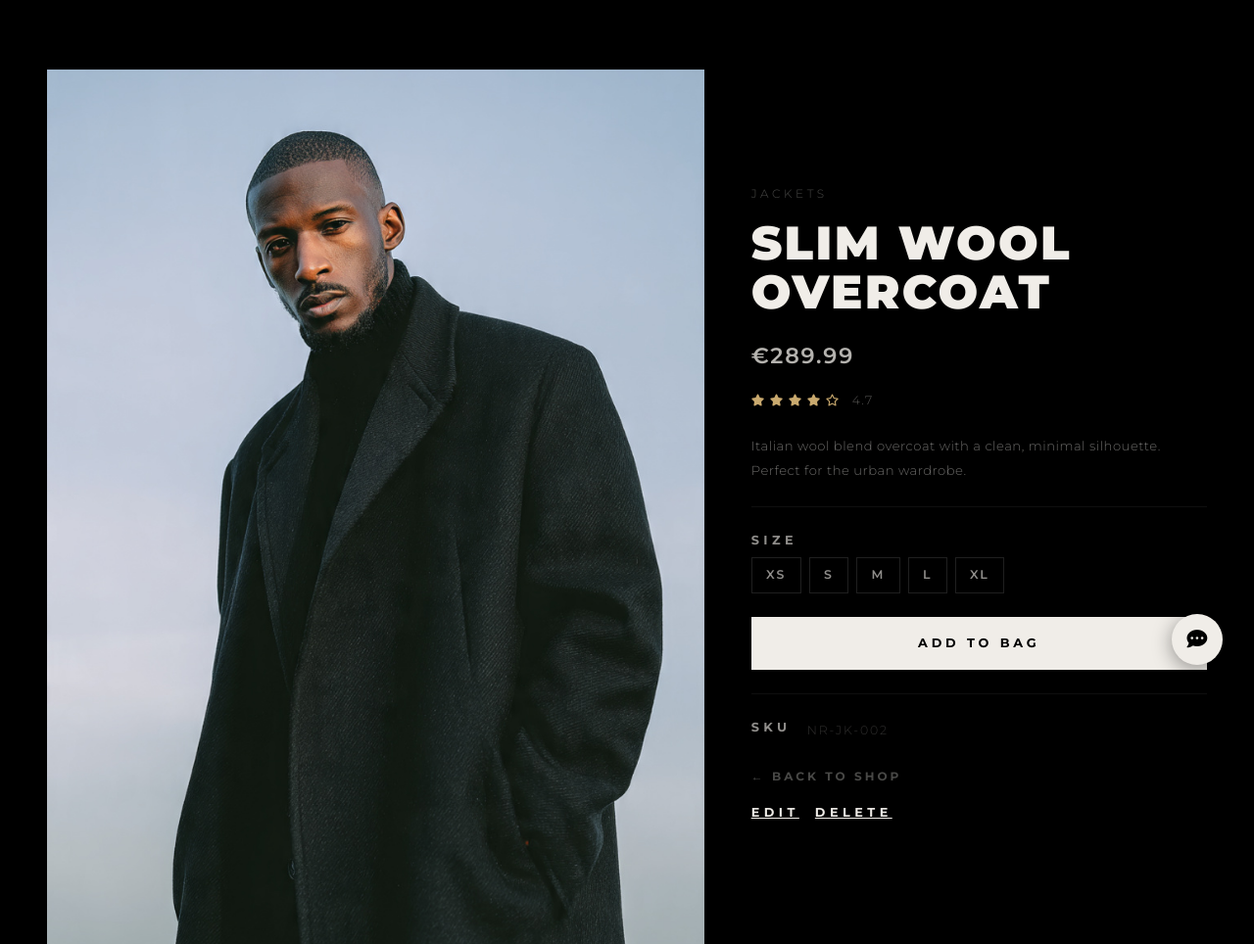
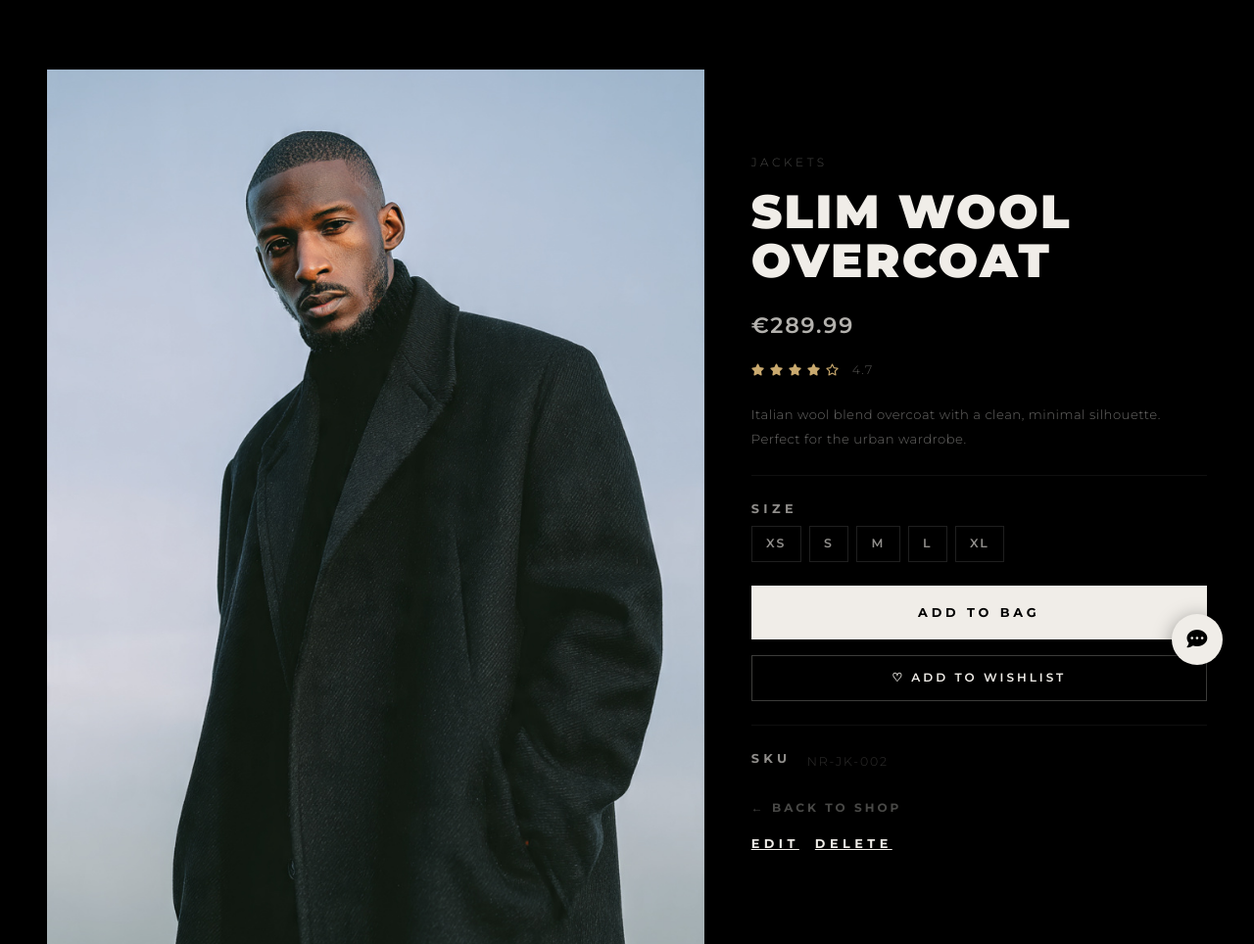
Before and after one commit to oliveiracle/noir-store, a Django app: page /products/2/ in a window 1280 px wide. Shown: the part 89-1053 px from the top of the page at 98% size. Run offline with Django 5.2, Linux system fonts and the light colour scheme; the visitor is signed in with stand-in values (Sample User, id 1); data comes from the database, SQL or seed files in the repository; data that the repository does not hold is empty.

Commit message:
Add wishlist feature with add/remove and profile display (US22)

```diff
--- a/profiles/models.py
+++ b/profiles/models.py
@@ -2,6 +2,7 @@ from django.db import models
 from django.contrib.auth.models import User
 from django.db.models.signals import post_save
 from django.dispatch import receiver
+from products.models import Product
 
 
 class UserProfile(models.Model):
@@ -24,3 +25,14 @@ class UserProfile(models.Model):
 def create_or_update_profile(sender, instance, created, **kwargs):
     profile, _ = UserProfile.objects.get_or_create(user=instance)
     profile.save()
+
+
+class Wishlist(models.Model):
+    """Stores products saved to a user's wishlist."""
+    user = models.OneToOneField(
+        User, on_delete=models.CASCADE, related_name='wishlist'
+    )
+    products = models.ManyToManyField(Product, blank=True)
+
+    def __str__(self):
+        return f'{self.user.username}\'s wishlist'
--- a/profiles/urls.py
+++ b/profiles/urls.py
@@ -3,4 +3,9 @@ from . import views
 
 urlpatterns = [
     path('', views.profile, name='profile'),
+    path(
+        'wishlist/<int:product_id>/',
+        views.toggle_wishlist,
+        name='toggle_wishlist',
+    ),
 ]
--- a/static/css/base.css
+++ b/static/css/base.css
@@ -1377,6 +1377,25 @@ body {
 
 .btn-add-bag:hover {
     background: var(--bone);
+}
+
+.btn-wishlist {
+    background: transparent;
+    color: var(--white);
+    border: 1px solid rgba(240,237,232,0.25);
+    font-family: var(--font);
+    font-size: 0.75rem;
+    font-weight: 600;
+    letter-spacing: 0.25em;
+    text-transform: uppercase;
+    padding: 0.85rem 2rem;
+    cursor: pointer;
+    transition: border-color 0.3s, color 0.3s;
+}
+
+.btn-wishlist:hover {
+    border-color: var(--white);
+    color: var(--white);
 }
 
 .detail-meta {
--- a/templates/products/product_detail.html
+++ b/templates/products/product_detail.html
@@ -71,6 +71,19 @@
                         <input type="hidden" name="redirect_url" value="{{ request.path }}">
                         <button type="submit" class="btn-add-bag w-100">ADD TO BAG</button>
                     </form>
+
+                    {% if request.user.is_authenticated %}
+                    <form action="{% url 'toggle_wishlist' product.id %}" method="POST" class="mt-3">
+                        {% csrf_token %}
+                        <button type="submit" class="btn-wishlist w-100">
+                            {% if product in request.user.wishlist.products.all %}
+                            ♥ REMOVE FROM WISHLIST
+                            {% else %}
+                            ♡ ADD TO WISHLIST
+                            {% endif %}
+                        </button>
+                    </form>
+                    {% endif %}
 
                     <div class="detail-divider mt-4"></div>
 
```
Also changed, not shown: profiles/views.py (+21 -2 lines), templates/profiles/profile.html (+58 -7 lines), profiles/migrations/0002_wishlist.py (added).
